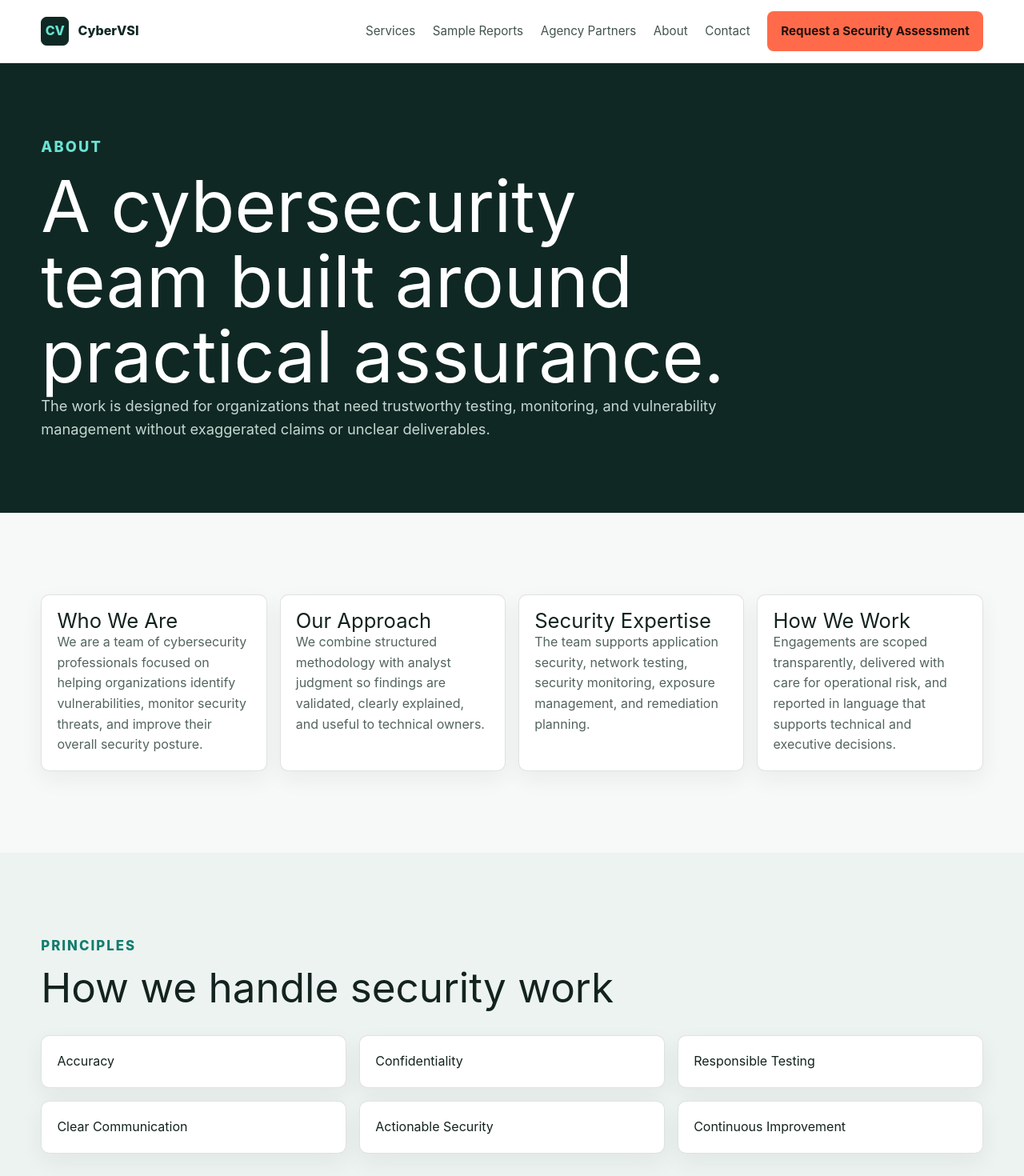
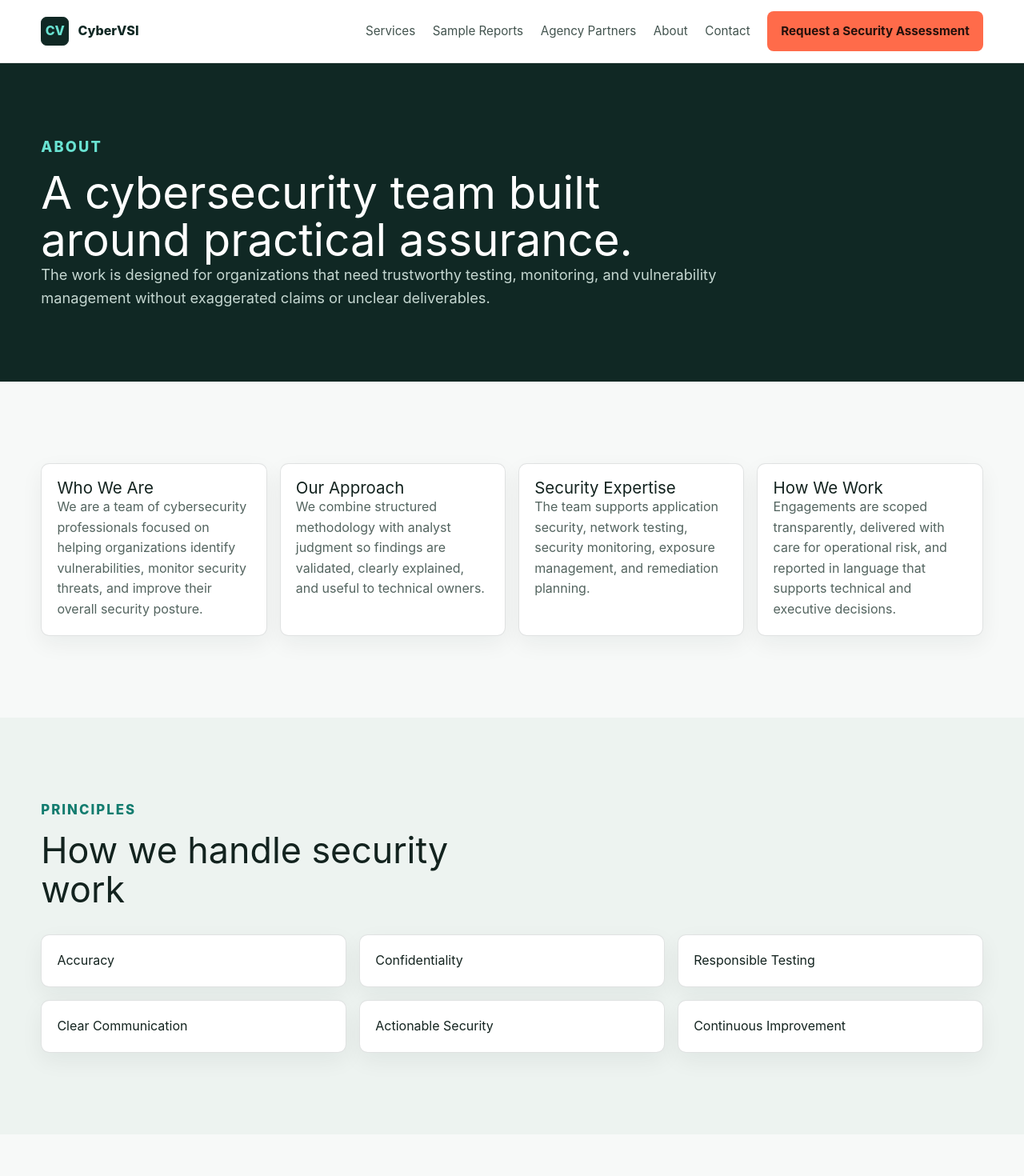
Before and after one commit to p-byte/cybervsi-vapt-services, a Next.js app: page /about in a window 1280 px wide. Shown: the top 1470 px of the page at 80% size. Built offline with nearby package versions, Linux system fonts and the light colour scheme.

Commit message:
Refine typography across public pages

```diff
--- a/src/app/globals.css
+++ b/src/app/globals.css
@@ -175,15 +175,15 @@ h3 {
 
 h1 {
   max-width: 12ch;
-  font-size: clamp(3.1rem, 8vw, 6.8rem);
+  font-size: clamp(2.75rem, 5vw, 4.75rem);
 }
 
 h2 {
-  font-size: clamp(2rem, 4vw, 3.8rem);
+  font-size: clamp(1.85rem, 3.4vw, 3.2rem);
 }
 
 h3 {
-  font-size: clamp(1.25rem, 2vw, 1.75rem);
+  font-size: clamp(1.15rem, 1.6vw, 1.5rem);
 }
 
 p {
@@ -400,8 +400,8 @@ p {
 }
 
 .page-hero h1 {
-  max-width: 16ch;
-  font-size: clamp(2.8rem, 7vw, 5.6rem);
+  max-width: 22ch;
+  font-size: clamp(2.6rem, 4.4vw, 4.1rem);
 }
 
 .page-hero p {
@@ -526,6 +526,15 @@ textarea {
   padding-block: 4rem;
 }
 
+.legal-page h1 {
+  max-width: none;
+  font-size: clamp(2.4rem, 4vw, 3.5rem);
+}
+
+.legal-page h2 {
+  font-size: clamp(1.55rem, 2.5vw, 2.1rem);
+}
+
 .report-grid {
   max-width: 72rem;
 }
@@ -539,6 +548,7 @@ textarea {
 
 .report-card h2 {
   font-size: clamp(1.6rem, 3vw, 2.3rem);
+  overflow-wrap: anywhere;
 }
 
 .report-preview {
@@ -644,6 +654,7 @@ textarea {
 
   .grid-3,
   .grid-4,
+  .grid-2,
   .form-grid {
     grid-template-columns: 1fr;
   }
@@ -842,6 +853,24 @@ p { color: var(--muted); }
   box-shadow: 0 10px 28px rgba(16, 40, 36, 0.06);
 }
 
+.capability-card h2,
+.service-card h2,
+.process-step h2,
+.faq-item h2 {
+  font-size: clamp(1.35rem, 2vw, 1.7rem);
+  line-height: 1.18;
+}
+
+.section-heading h2 {
+  max-width: 20ch;
+  font-size: clamp(2rem, 3.5vw, 3.25rem);
+  line-height: 1.08;
+}
+
+.cta-band h2 {
+  font-size: clamp(2rem, 3.5vw, 3.1rem);
+}
+
 .service-card { border-top: 3px solid var(--accent); }
 .tag-list li {
   border-color: #a8d8cf;
@@ -908,6 +937,7 @@ textarea {
   .nav { background: var(--white); }
   .menu-button { border-color: var(--line); color: var(--ink); }
   .hero h1 { font-size: clamp(2.8rem, 13vw, 4.2rem); }
+  .page-hero h1 { font-size: clamp(2.15rem, 8.8vw, 3rem); }
   .hero-form-wrap { padding: 1rem; }
   .signal-strip { grid-template-columns: 1fr; }
   .signal-strip .metric { border-left: 0; border-top: 1px solid rgba(36, 17, 12, 0.22); }
```
